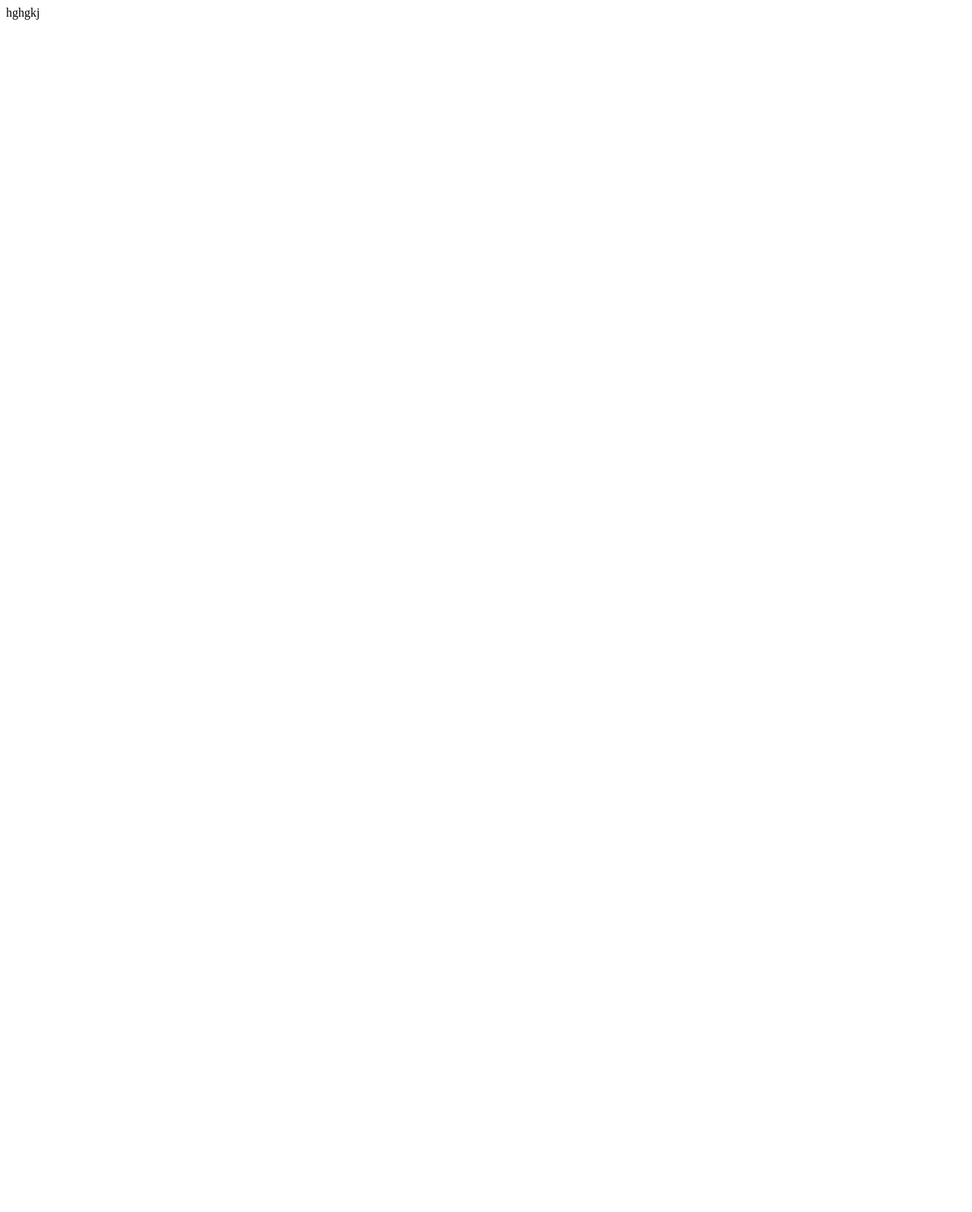
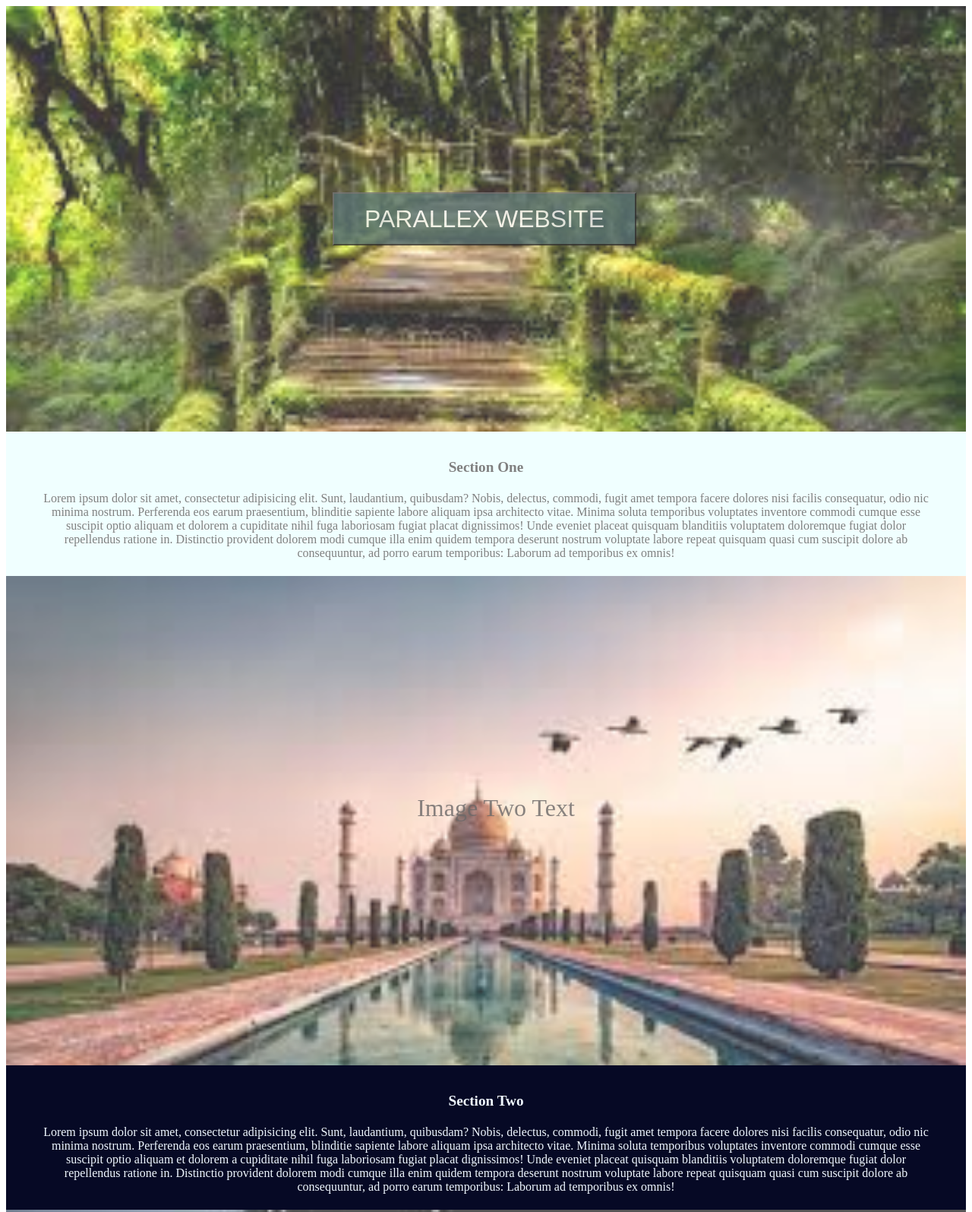
Before and after one commit to Raghav-16032002/Bi-2022-, a plain HTML site: page Front End Development/Assignment-2/Problem1.html in a window 1280 px wide. Shown: the top 1595 px of the page at 76% size. Before the commit the page ends 800 px from the top, so only its background shows below. Drawn offline with Linux system fonts and the light colour scheme.

Commit message:
frontEnd Assignment 2

```diff
--- a/Front End Development/Assignment-2/Problem1.html
+++ b/Front End Development/Assignment-2/Problem1.html
@@ -2,7 +2,114 @@
     <head>
         <title>Problem1</title>
     </head>
+    <style>
+        .parent1{
+            background-image: url("2.jpg");
+            background-repeat: no-repeat;
+            background-size: 100%;
+            opacity:0.8;
+            color:whitesmoke;
+            /* text-align: center; */
+            /* height: 360px; */
+            padding: 245px 430px ;
+
+        }
+        .button1{
+            background-color: darkslategray;
+            width: 400px;
+            height: 70px;
+            font-size: xx-large;
+            text-align: center;
+            padding: 15px;
+            color: white;
+            display: inline-block;
+            opacity: 0.8;
+        }
+        .p2{
+            color: gray;
+            font-size: larger;
+            text-align: center;
+        }
+        .parent2{
+            background-color: azure;
+            text-align: center;
+        }
+        .pp2{
+            text-align: center;
+            padding: 5px 45px;
+            color: gray;
+        }
+        .parent11{
+            background-image: url("5.jpg");
+            background-repeat: no-repeat;
+            background-size: 100%;
+            opacity:0.8;
+
+            color:whitesmoke;
+            /* text-align: center; */
+            /* height: 360px; */
+            padding: 240px 430px ;
+        }
+        .button11{
+            width: 400px;
+            height: 70px;
+            font-size: xx-large;
+            text-align: center;
+            padding: 15px;
+            color:rgb(71, 67, 67);
+            display: inline-block;
+            opacity: 0.8;
+            background-attachment: fixed;
+        }
+        .parent22{
+            background-color: rgb(6, 9, 37);
+            text-align: center;
+        }
+        .p22{
+            color:aliceblue;
+            font-size: larger;
+            text-align: center;
+        }
+        .pp22{
+            text-align: center;
+            padding: 5px 45px;
+            color:aliceblue;
+        }
+        .parent111{
+            background-image: url("6.jpg");
+            background-repeat: no-repeat;
+            background-size: 100%;
+            opacity:0.8;
+            color:whitesmoke;
+            padding: 260px 430px ;
+        }
+        .button111{
+            width: 400px;
+            height: 70px;
+            font-size: xx-large;
+            text-align: center;
+            padding: 15px;
+            color:black;
+            display: inline-block;
+            opacity: 0.8;
+            background-attachment: fixed;
+        }
+    </style>
     <body>
-        hghgkj
+        <div class="parent1">
+            <button class="button1">PARALLEX WEBSITE</button>
+        </div>
+        <div class="parent2"><br><br><b class="p2">Section One</b><br>
+        <div class="pp2"><p>Lorem ipsum dolor sit amet, consectetur adipisicing elit. Sunt, laudantium, quibusdam? Nobis, delectus, commodi, fugit amet tempora facere dolores nisi facilis consequatur, odio nic minima nostrum. Perferenda eos earum praesentium, blinditie sapiente labore aliquam ipsa architecto vitae. Minima soluta temporibus voluptates inventore commodi cumque esse suscipit optio aliquam et dolorem a cupiditate nihil fuga laboriosam fugiat placat dignissimos! Unde eveniet placeat quisquam blanditiis voluptatem doloremque fugiat dolor repellendus ratione in. Distinctio provident dolorem modi cumque illa enim quidem tempora deserunt nostrum voluptate labore repeat quisquam quasi cum suscipit dolore ab consequuntur, ad porro earum temporibus: Laborum ad temporibus ex omnis!</p></div>
+        </div>
+        <div class="parent11">
+            <p class="button11">Image Two Text</p>
+        </div>
+        <div class="parent22"><br><br><b class="p22">Section Two</b><br>
+            <div class="pp22"><p>Lorem ipsum dolor sit amet, consectetur adipisicing elit. Sunt, laudantium, quibusdam? Nobis, delectus, commodi, fugit amet tempora facere dolores nisi facilis consequatur, odio nic minima nostrum. Perferenda eos earum praesentium, blinditie sapiente labore aliquam ipsa architecto vitae. Minima soluta temporibus voluptates inventore commodi cumque esse suscipit optio aliquam et dolorem a cupiditate nihil fuga laboriosam fugiat placat dignissimos! Unde eveniet placeat quisquam blanditiis voluptatem doloremque fugiat dolor repellendus ratione in. Distinctio provident dolorem modi cumque illa enim quidem tempora deserunt nostrum voluptate labore repeat quisquam quasi cum suscipit dolore ab consequuntur, ad porro earum temporibus: Laborum ad temporibus ex omnis!</p></div>
+        </div>
+        <div class="parent111">
+            <p class="button111">Image Three Text</p>
+        </div>
     </body>
 </html>
```
Also changed, not shown: Front End Development/Assignment-2/Problem3.html (+2 -1 lines).
